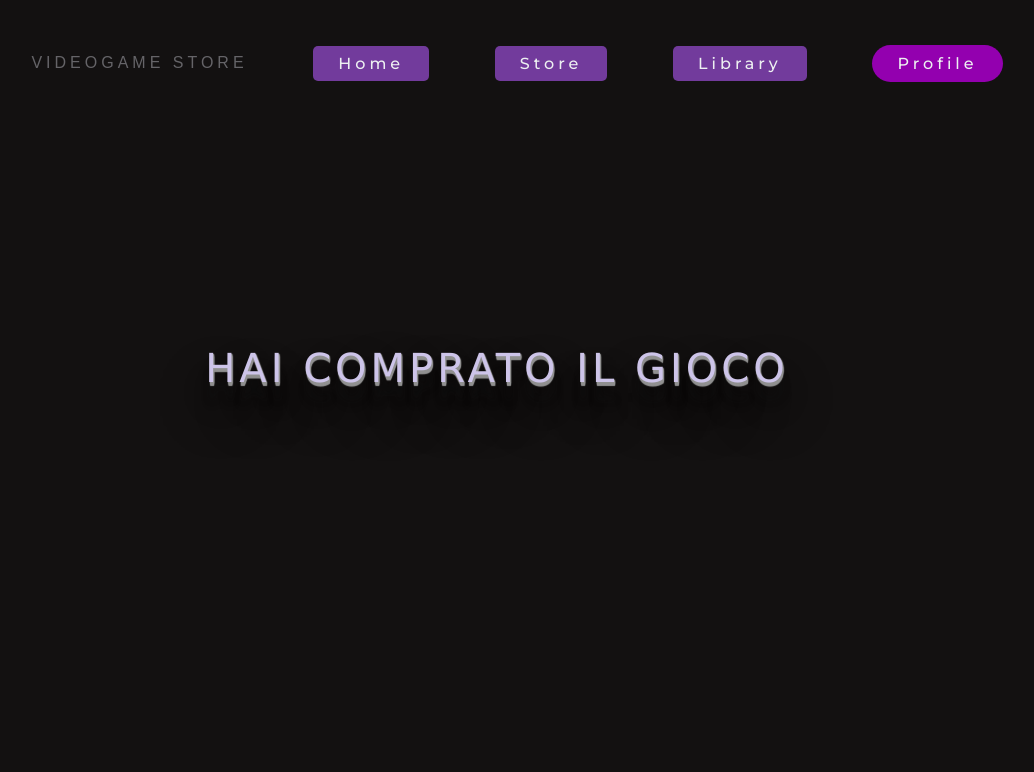
After one commit to LucaUliana/Progetto-TPSIT, a PHP site: page /paginePrincipali/giocoComprato.php in a window 1280 px wide. The commit adds this page. Shown: the top 772 px of the page, without its empty margins (143-1177 px from the left). Run offline with PHP 8.4, Linux system fonts and the light colour scheme.

Commit message:
Sistemata visualizzazione videogioco

```diff
--- a/videogameStore/css/paginaGiochi.css
+++ b/videogameStore/css/paginaGiochi.css
@@ -15,6 +15,7 @@
     height: 400px;
     width: 250px;
     border: 4px solid rgba(52, 11, 165, 0.363);
+    border-radius: 5px;
 }
 
 .immagineGioco:hover{
--- a/videogameStore/css/singoloGioco.css
+++ b/videogameStore/css/singoloGioco.css
@@ -1,7 +1,8 @@
 .immagineGioco{
     height: 600px;
     width: 350px;
-    border: 5px solid rgba(255,255,255,0.5);
+    border: 4px solid rgba(52, 11, 165, 0.363);
+    border-radius: 5px;
 }
 
 .gioco{
@@ -33,23 +34,6 @@
 .nomeSviluppatore{
     font-size: 30px;
     font-weight: 400;
-
-    text-transform: uppercase;
-    font-family: verdana;
-    color: #a5a5a5;
-    text-shadow: 1px 1px 1px #919191,
-        1px 2px 1px #919191,
-        1px 3px 1px #919191,
-    1px 18px 6px rgba(16,16,16,0.4),
-    1px 22px 10px rgba(16,16,16,0.2),
-    1px 25px 35px rgba(16,16,16,0.2),
-    1px 30px 60px rgba(16,16,16,0.4);
-
-}
-
-.descrizione{
-    font-size: 15px;
-    font-weight: 200;
 
     text-transform: uppercase;
     font-family: verdana;
@@ -120,3 +104,15 @@
 .menu:before{
     background-color: rgb(114, 59, 156, 0.3);
 }
+
+#titolo{
+    text-align: center;
+    padding: 200px 0;
+    color: rgb(205, 196, 233);
+}
+
+.desc{
+    margin: 50px;
+    padding: 0 100px;
+    color: rgba(255, 255, 255, 0.916);
+}
--- /dev/null
+++ b/videogameStore/paginePrincipali/giocoComprato.php
@@ -0,0 +1,35 @@
+<html>
+    <head>
+        <title>Videogame Shop</title>
+        <link rel="stylesheet" href="../css/style.css">
+        <link rel="stylesheet" href="../css/singoloGioco.css">
+    </head>
+    <body>
+        <header>
+			<nav>
+				<ul>
+					<li class="nav-logo">VIDEOGAME STORE</li>
+				</ul>
+			</nav>
+			<a href="../home.php">
+			<button class="browsing">Home</button>
+			</a>
+
+			<a href="store.php">
+			<button class="browsing">Store</button>
+			</a>
+
+			<a href="library.php">
+			<button class="browsing">Library</button>
+			</a>
+
+			<a href="profile.php">
+			<button class="nav">Profile</button>
+			</a>
+
+		</header>
+
+        <h1 class='nome' id='titolo'>Hai comprato il gioco</h1>
+
+    </body>
+</html>
```
Also changed, not shown: videogameStore/classi/Game.php (+10 -0 lines), videogameStore/paginePrincipali/gamePage.php (+10 -7 lines), videogameStore/repository/Games.json (+11 -11 lines), videogameStore/repository/GameRepository.php (line endings or trailing spaces).
